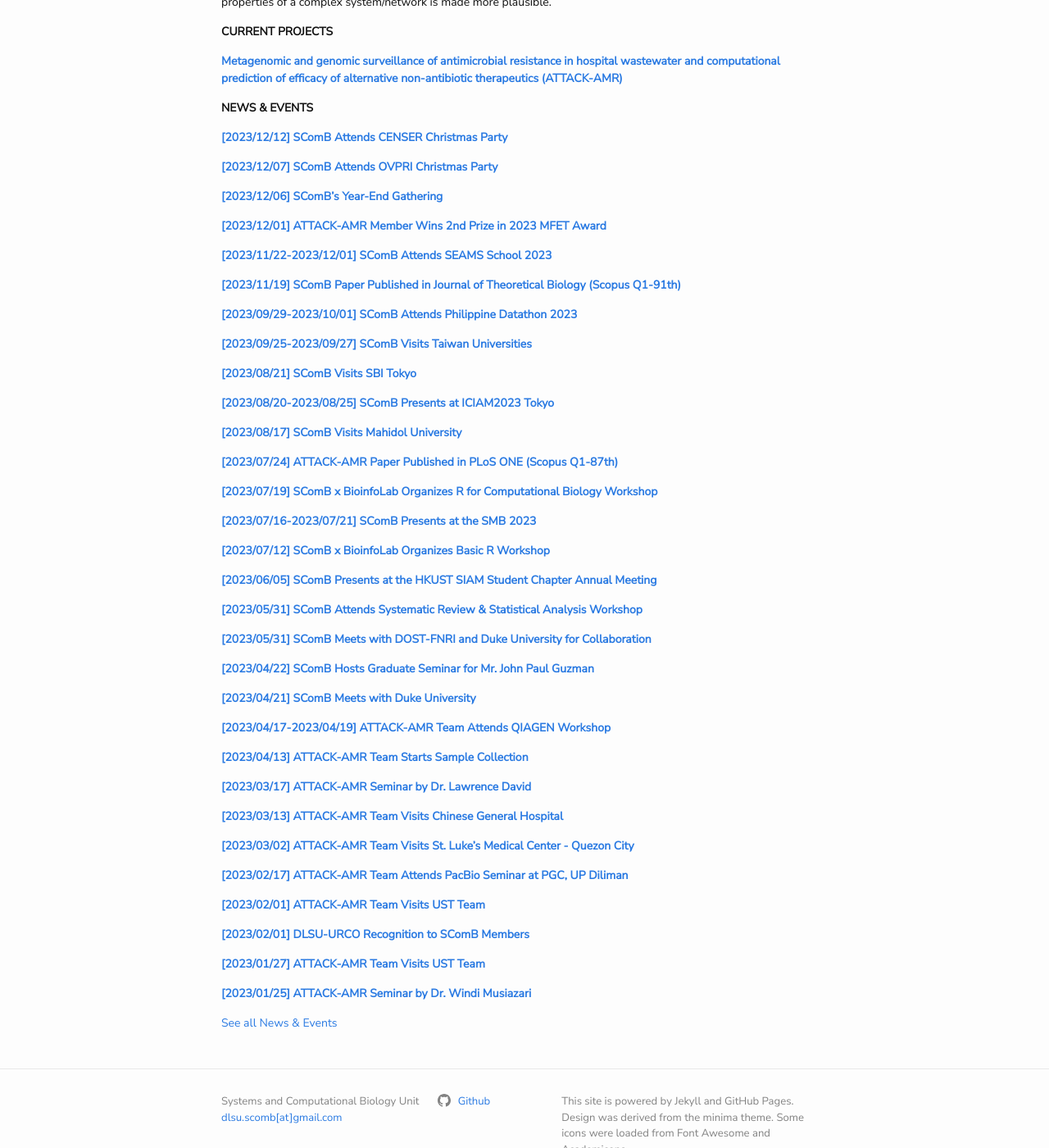
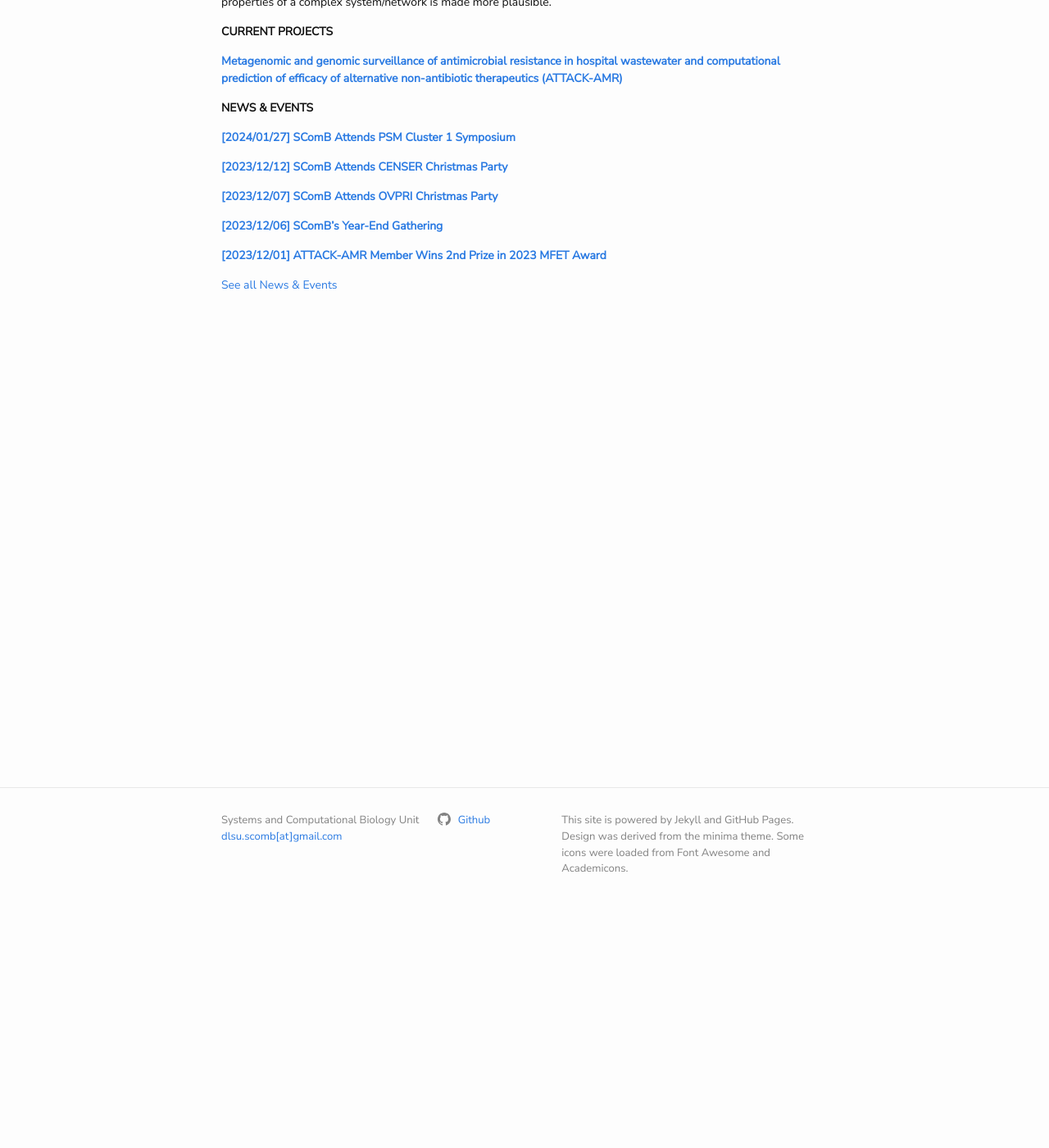
Before and after one commit to dlsu-scomb/dlsu-scomb.github.io, a Jekyll site: the page built from index.md, in a window 1280 px wide and 1400 px high, scrolled down 270 px. Shown: the whole window at 82% size. Built offline with Jekyll 4.4.1, drawn with Linux system fonts in a browser that asks for light colours; nearby versions of some CDN libraries; a style sheet for code colours, icons or effects is not loaded.

Commit message:
Added PSM 1 event

```diff
--- a/index.md
+++ b/index.md
@@ -12,6 +12,8 @@ layout: home
 
 **NEWS & EVENTS**
 
+[**[2024/01/27] SComB Attends PSM Cluster 1 Symposium**](/events/#psm20240127)
+
 [**[2023/12/12] SComB Attends CENSER Christmas Party**](/events/#censer-xmas20231212)
 
 [**[2023/12/07] SComB Attends OVPRI Christmas Party**](/events/#vpri-xmas20231207)
@@ -20,56 +22,4 @@ layout: home
 
 [**[2023/12/01] ATTACK-AMR Member Wins 2nd Prize in 2023 MFET Award**](/events/#mfet20231201)
 
-[**[2023/11/22-2023/12/01] SComB Attends SEAMS School 2023**](/events/#seams20231122)
-
-[**[2023/11/19] SComB Paper Published in Journal of Theoretical Biology (Scopus Q1-91th)**](/events/#paper20231119)
-
-[**[2023/09/29-2023/10/01] SComB Attends Philippine Datathon 2023**](/events/#datathon20230930)
-
-[**[2023/09/25-2023/09/27] SComB Visits Taiwan Universities**](/events/#taiwan20230925)
-
-[**[2023/08/21] SComB Visits SBI Tokyo**](/events/#visit20230821)
-
-[**[2023/08/20-2023/08/25] SComB Presents at ICIAM2023 Tokyo**](/events/#iciam2023)
-
-[**[2023/08/17] SComB Visits Mahidol University**](/events/#visit20230817)
-
-[**[2023/07/24] ATTACK-AMR Paper Published in PLoS ONE (Scopus Q1-87th)**](/events/#paper20230724)
-
-[**[2023/07/19] SComB x BioinfoLab Organizes R for Computational Biology Workshop**](/events/#workshop20230719)
-
-[**[2023/07/16-2023/07/21] SComB Presents at the SMB 2023**](/events/#smb2023)
-
-[**[2023/07/12] SComB x BioinfoLab Organizes Basic R Workshop**](/events/#workshop20230712)
-
-[**[2023/06/05] SComB Presents at the HKUST SIAM Student Chapter Annual Meeting**](/events/#hkust20230605)
-
-[**[2023/05/31] SComB Attends Systematic Review & Statistical Analysis Workshop**](/events/#talk20230531)
-
-[**[2023/05/31] SComB Meets with DOST-FNRI and Duke University for Collaboration**](/events/#fnri20230531)
-
-[**[2023/04/22] SComB Hosts Graduate Seminar for Mr. John Paul Guzman**](/events/#seminar20230422)
-
-[**[2023/04/21] SComB Meets with Duke University**](/events/#david20230421)
-
-[**[2023/04/17-2023/04/19] ATTACK-AMR Team Attends QIAGEN Workshop**](/events/#workshop20230417)
-
-[**[2023/04/13] ATTACK-AMR Team Starts Sample Collection**](/events/#sample20230413)
-
-[**[2023/03/17] ATTACK-AMR Seminar by Dr. Lawrence David**](/events/#seminar20230317)
-
-[**[2023/03/13] ATTACK-AMR Team Visits Chinese General Hospital**](/events/#cgh_20230313)
-
-[**[2023/03/02] ATTACK-AMR Team Visits St. Luke's Medical Center - Quezon City**](/events/#slmc_20230302)
-
-[**[2023/02/17] ATTACK-AMR Team Attends PacBio Seminar at PGC, UP Diliman**](/events/#pgc_20230217)
-
-[**[2023/02/01] ATTACK-AMR Team Visits UST Team**](/events/#ust_visit20230201)
-
-[**[2023/02/01] DLSU-URCO Recognition to SComB Members**](/events/#urco_recog_2023)
-
-[**[2023/01/27] ATTACK-AMR Team Visits UST Team**](/events/#ust_visit20230127)
-
-[**[2023/01/25] ATTACK-AMR Seminar by Dr. Windi Musiazari**](/events/#seminar20230125)
-
 [See all News & Events](/events)
```
Also changed, not shown: events.md (+7 -0 lines), people.md (+3 -0 lines), assets/2024-01-27-psm.jpg (added), assets/people/paul-capule.png (added).
